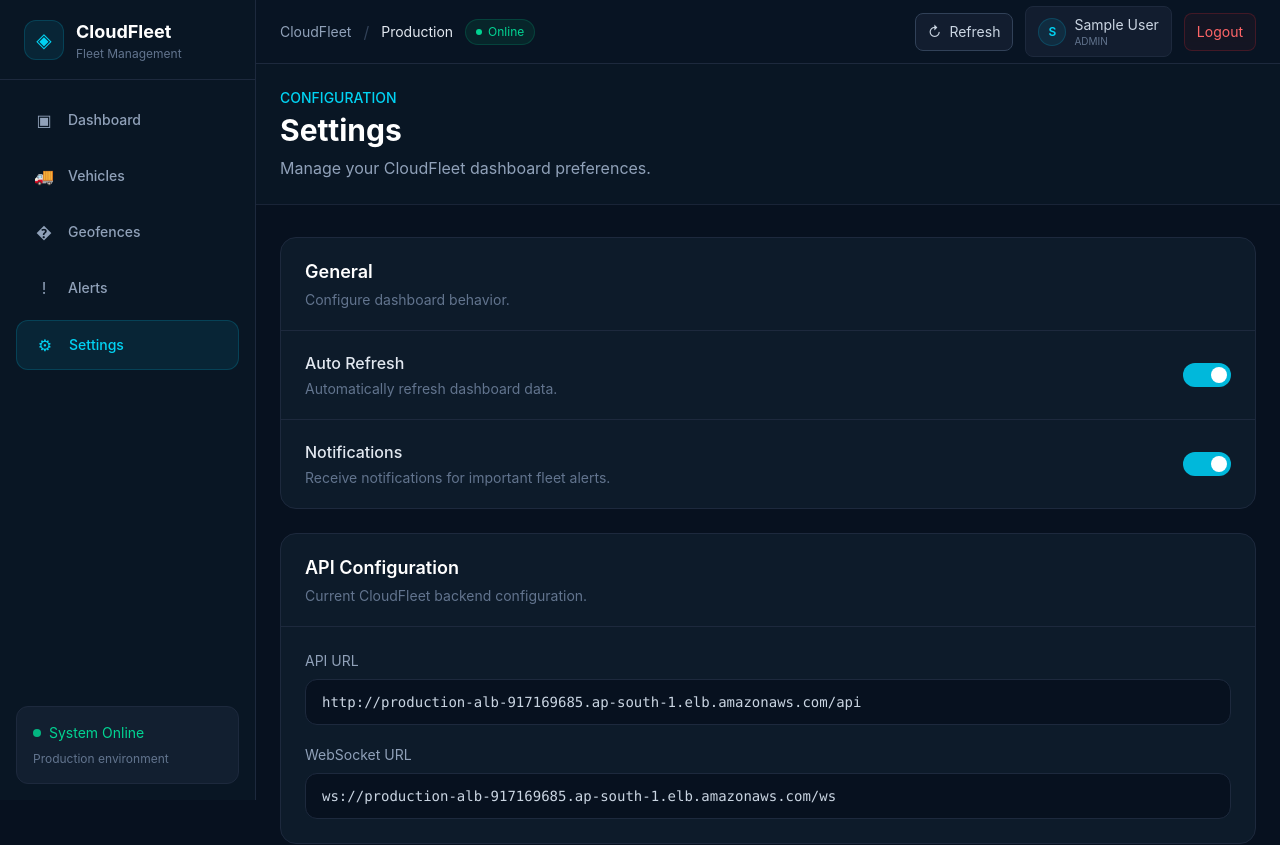
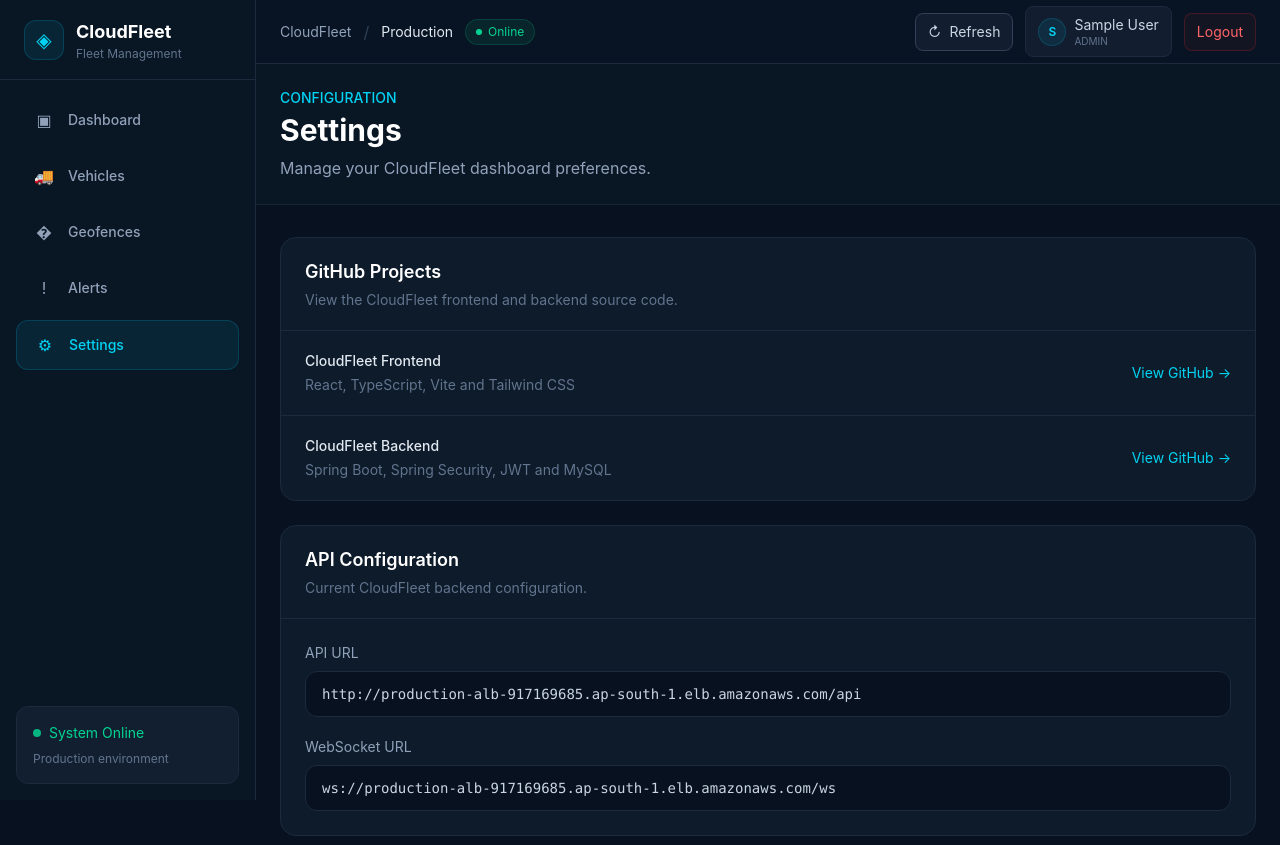
Before and after one commit to MohamedFazil1406/CloudFleet-Frontend, a React (Vite) app: page /settings in a window 1280 px wide. Shown: the top 845 px of the page. Built offline with nearby package versions, Linux system fonts and the light colour scheme; sample sign-in values are in the browser's storage.

Commit message:
feat(frontend): add the github link

```diff
--- a/src/pages/Settings.tsx
+++ b/src/pages/Settings.tsx
@@ -1,22 +1,12 @@
-import { useState } from "react";
-
 const Settings = () => {
-    const [autoRefresh, setAutoRefresh] = useState(true);
-    const [notifications, setNotifications] = useState(true);
-
   return (
     <div className="min-h-screen bg-[#07111f] text-white">
-
       {/* Header */}
       <header className="border-b border-slate-800/80 bg-[#091624]">
         <div className="max-w-5xl mx-auto px-6 py-6">
-                    <p className="text-cyan-400 text-sm font-medium">
-                        CONFIGURATION
-                    </p>
+          <p className="text-cyan-400 text-sm font-medium">CONFIGURATION</p>
 
-                    <h1 className="text-3xl font-bold mt-1">
-                        Settings
-                    </h1>
+          <h1 className="text-3xl font-bold mt-1">Settings</h1>
 
           <p className="text-slate-400 mt-2">
             Manage your CloudFleet dashboard preferences.
@@ -25,49 +15,63 @@
       </header>
 
       <main className="max-w-5xl mx-auto px-6 py-8">
-
-                {/* General */}
+        {/* GitHub Projects */}
         <section className="bg-[#0d1b2a] border border-slate-800 rounded-2xl overflow-hidden">
-
           <div className="px-6 py-5 border-b border-slate-800">
-                        <h2 className="text-lg font-semibold">
-                            General
-                        </h2>
+            <h2 className="text-lg font-semibold">GitHub Projects</h2>
 
             <p className="text-sm text-slate-500 mt-1">
-                            Configure dashboard behavior.
+              View the CloudFleet frontend and backend source code.
             </p>
           </div>
 
           <div className="divide-y divide-slate-800">
+            {/* Frontend */}
+            <a
+              href="https://github.com/MohamedFazil1406/cloudfleet-frontend"
+              target="_blank"
+              rel="noopener noreferrer"
+              className="flex items-center justify-between px-6 py-5 hover:bg-slate-800/40 transition"
+            >
+              <div>
+                <h3 className="text-sm font-medium text-slate-200">
+                  CloudFleet Frontend
+                </h3>
 
-                        {/* Auto Refresh */}
-                        <SettingRow
-                            title="Auto Refresh"
-                            description="Automatically refresh dashboard data."
-                            enabled={autoRefresh}
-                            onToggle={() => setAutoRefresh(!autoRefresh)}
-                        />
-
-                        {/* Notifications */}
-                        <SettingRow
-                            title="Notifications"
-                            description="Receive notifications for important fleet alerts."
-                            enabled={notifications}
-                            onToggle={() => setNotifications(!notifications)}
-                        />
-
+                <p className="text-sm text-slate-500 mt-1">
+                  React, TypeScript, Vite and Tailwind CSS
+                </p>
               </div>
 
+              <span className="text-cyan-400 text-sm">View GitHub →</span>
+            </a>
+
+            {/* Backend */}
+            <a
+              href="https://github.com/MohamedFazil1406/CloudFleet-Real-Time-Vehicle-Monitoring-Alert-Platform"
+              target="_blank"
+              rel="noopener noreferrer"
+              className="flex items-center justify-between px-6 py-5 hover:bg-slate-800/40 transition"
+            >
+              <div>
+                <h3 className="text-sm font-medium text-slate-200">
+                  CloudFleet Backend
+                </h3>
+
+                <p className="text-sm text-slate-500 mt-1">
+                  Spring Boot, Spring Security, JWT and MySQL
+                </p>
+              </div>
+
+              <span className="text-cyan-400 text-sm">View GitHub →</span>
+            </a>
+          </div>
         </section>
 
         {/* API Configuration */}
         <section className="mt-6 bg-[#0d1b2a] border border-slate-800 rounded-2xl overflow-hidden">
-
           <div className="px-6 py-5 border-b border-slate-800">
-                        <h2 className="text-lg font-semibold">
-                            API Configuration
-                        </h2>
+            <h2 className="text-lg font-semibold">API Configuration</h2>
 
             <p className="text-sm text-slate-500 mt-1">
               Current CloudFleet backend configuration.
@@ -75,7 +79,6 @@
           </div>
 
           <div className="p-6 space-y-5">
-
             <div>
               <label className="block text-sm text-slate-400 mb-2">
                 API URL
@@ -95,28 +98,19 @@
                 {import.meta.env.VITE_WS_URL}
               </div>
             </div>
-
           </div>
-
         </section>
 
         {/* Environment */}
         <section className="mt-6 bg-[#0d1b2a] border border-slate-800 rounded-2xl overflow-hidden">
-
           <div className="px-6 py-5 border-b border-slate-800">
-                        <h2 className="text-lg font-semibold">
-                            Environment
-                        </h2>
+            <h2 className="text-lg font-semibold">Environment</h2>
           </div>
 
           <div className="p-6">
-
             <div className="flex items-center justify-between">
-
               <div>
-                                <p className="font-medium text-slate-200">
-                                    Production
-                                </p>
+                <p className="font-medium text-slate-200">Production</p>
 
                 <p className="text-sm text-slate-500 mt-1">
                   Connected to the production backend.
@@ -127,13 +121,9 @@
                 <span className="w-2 h-2 rounded-full bg-emerald-400" />
                 Connected
               </span>
-
             </div>
-
           </div>
-
         </section>
-
       </main>
     </div>
   );
@@ -154,15 +144,10 @@
 }: SettingRowProps) => {
   return (
     <div className="px-6 py-5 flex items-center justify-between gap-6">
+      <div>
+        <h3 className="font-medium text-slate-200">{title}</h3>
 
-            <div>
-                <h3 className="font-medium text-slate-200">
-                    {title}
-                </h3>
-
-                <p className="text-sm text-slate-500 mt-1">
-                    {description}
-                </p>
+        <p className="text-sm text-slate-500 mt-1">{description}</p>
       </div>
 
       <button
@@ -170,20 +155,15 @@
         onClick={onToggle}
         aria-label={`Toggle ${title}`}
         className={`relative w-12 h-6 rounded-full transition shrink-0 ${
-                    enabled
-                        ? "bg-cyan-500"
-                        : "bg-slate-700"
+          enabled ? "bg-cyan-500" : "bg-slate-700"
         }`}
       >
         <span
           className={`absolute top-1 w-4 h-4 rounded-full bg-white transition ${
-                        enabled
-                            ? "left-7"
-                            : "left-1"
+            enabled ? "left-7" : "left-1"
           }`}
         />
       </button>
-
     </div>
   );
 };
```
Lines whose indentation alone changed are shown as unchanged.
